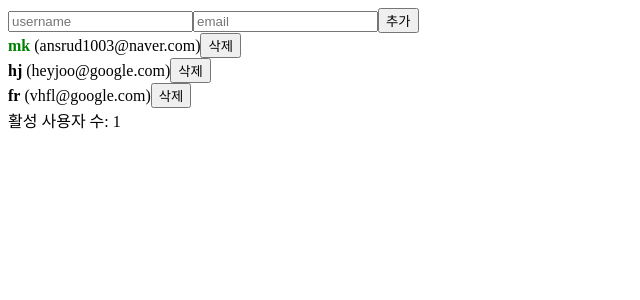
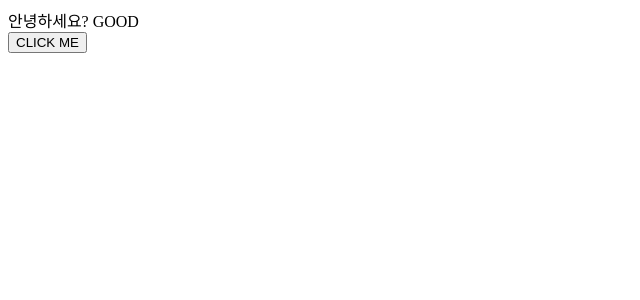
Before and after one commit to dinomoon/React, a React (Create React App) app in the folder fastcampus/: page / in a window 1280 px wide. Shown: the top 300 px of the page, without its empty margins (0-640 px from the left). Built offline with nearby package versions, Linux system fonts and the light colour scheme.

Commit message:
Context API를 사용한 전역 값 관리

```diff
--- a/fastcampus/src/07. useState/Counter.jsx
+++ b/fastcampus/src/07. useState/Counter.jsx
@@ -1,5 +1,5 @@
 import React from 'react';
-import { useState, useReducer } from 'react';
+import { useReducer } from 'react';
 
 function reducer(state, action) {
   switch (action.type) {
--- /dev/null
+++ b/fastcampus/src/ContextSample.js
@@ -0,0 +1,28 @@
+import React, { createContext, useContext } from 'react';
+import { useState } from 'react';
+
+const MyContext = createContext('기본값')
+
+function Child() {
+  const text = useContext(MyContext);
+  return <div>안녕하세요? {text}</div>
+}
+
+function Prent() {
+  return <Child />
+}
+function GrandParent() {
+  return <Prent />
+}
+function ContextSample() {
+  const [value, setValue] = useState(true);
+
+  return (
+    <MyContext.Provider value={value ? "GOOD" : "BAD"}>
+      <GrandParent />
+      <button onClick={() => setValue(!value)}>CLICK ME</button>
+    </MyContext.Provider>
+  )
+}
+
+export default ContextSample;
--- a/fastcampus/src/index.js
+++ b/fastcampus/src/index.js
@@ -1,10 +1,11 @@
 import React from 'react';
 import ReactDOM from 'react-dom';
 import App from './App';
+import ContextSample from './ContextSample';
 
 ReactDOM.render(
   <React.StrictMode>
-    <App />
+    <ContextSample />
   </React.StrictMode>,
   document.getElementById('root')
 );
```
Also changed, not shown: 2 other files (tests, documents, lock files or other folders).
